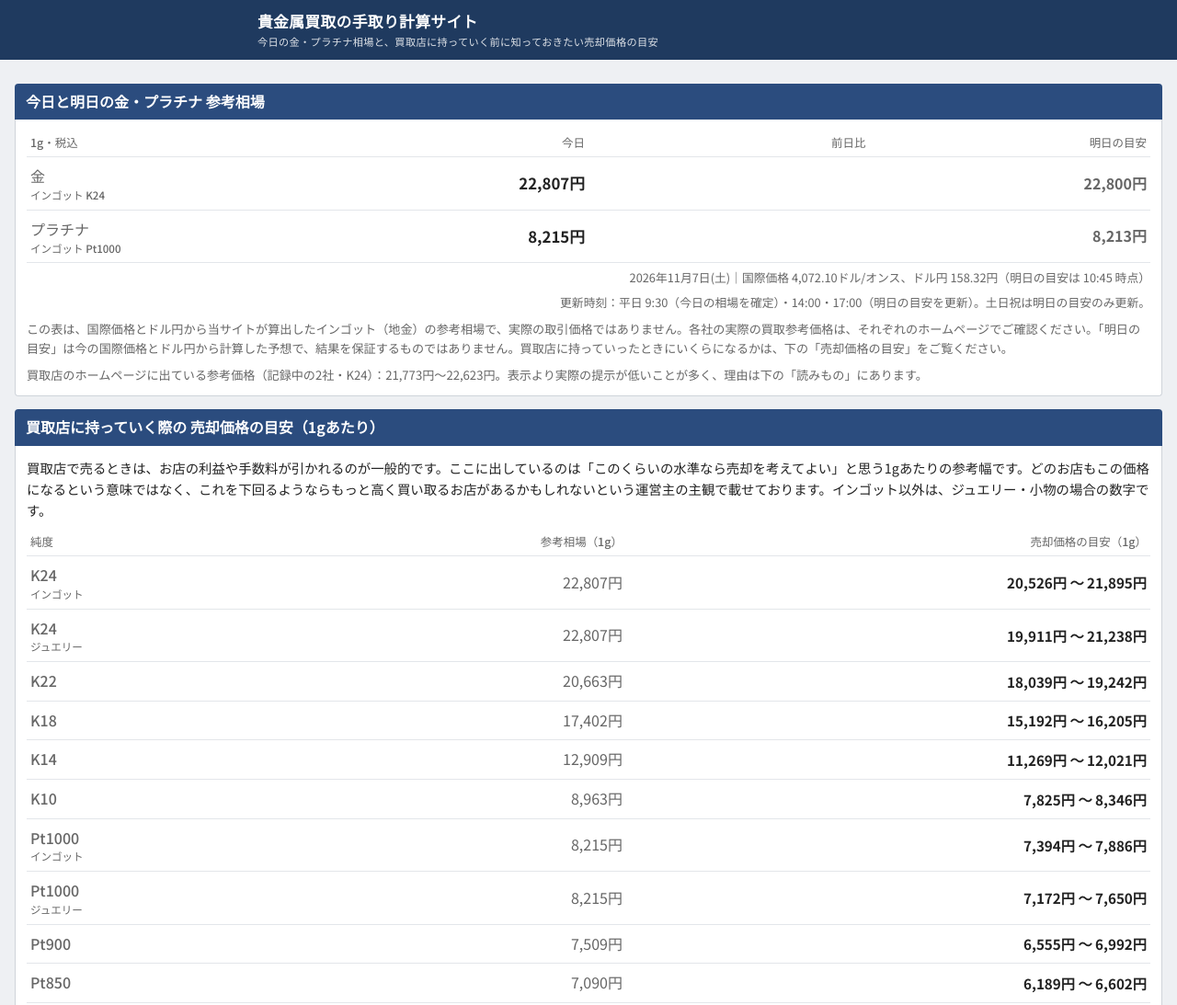
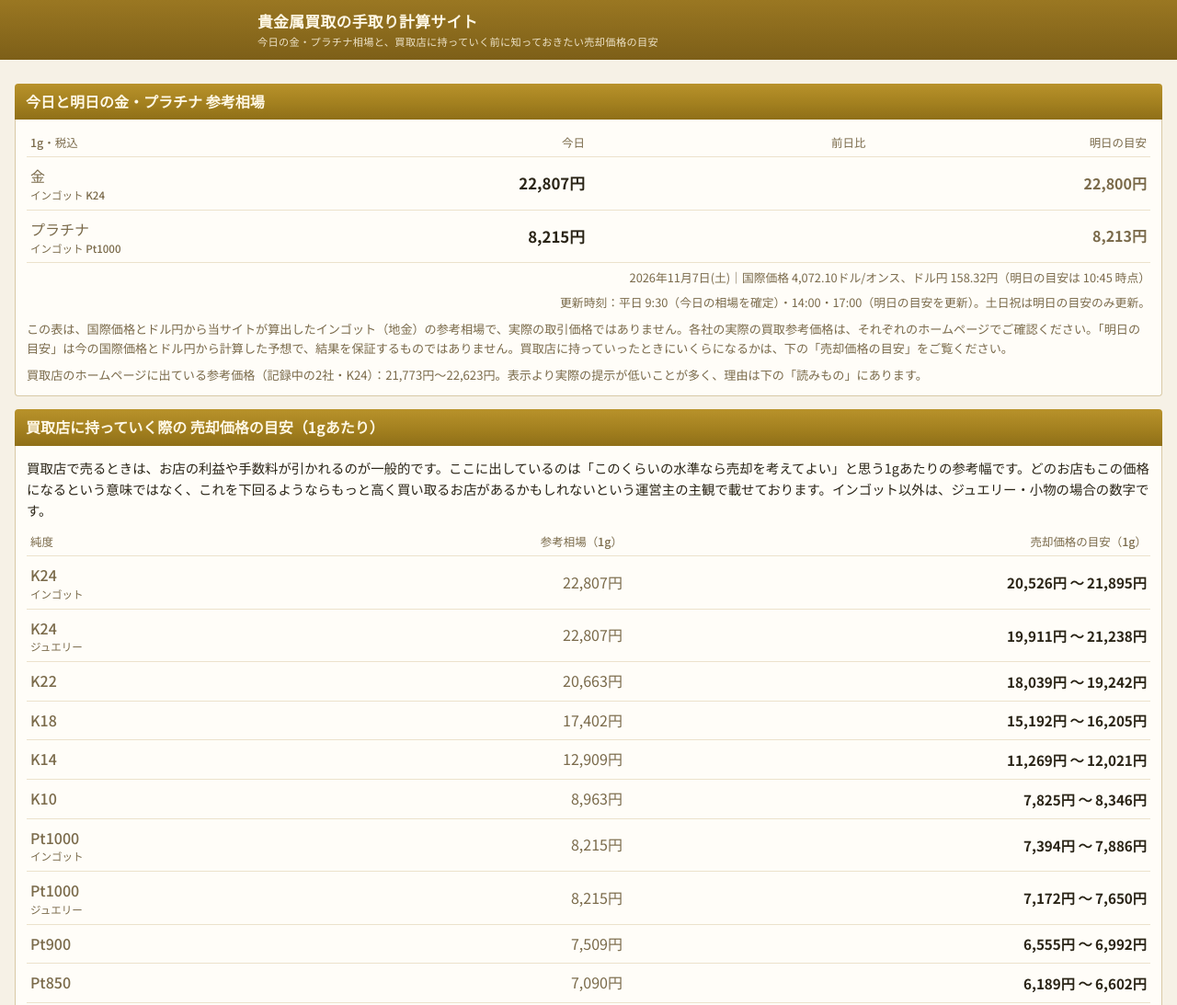
Before and after one commit to j8w6nyvmcj-droid/kin-tedori, a plain HTML site: page index.html in a window 1280 px wide. Shown: the top 1093 px of the page at 92% size. Drawn offline with Linux system fonts and the light colour scheme; a script that the page names is missing.

Commit message:
配色を金色系に
Co-Authored-By: Claude Fable 5.1 <noreply@anthropic.com>
Claude-Session: https://claude.ai/code/session_01QBvATnpeADfj2qmJ9Lqjju

```diff
--- a/style.css
+++ b/style.css
@@ -1,14 +1,14 @@
 /* 日本の相場情報サイトの定型。紺のサイト名バー、帯見出し、白い枠の表 */
-:root{--bg:#eef0f3;--panel:#fff;--fg:#222;--muted:#666;--line:#cfd4da;--line-soft:#e3e6ea;
-  --head:#1f3a5f;--head-fg:#fff;--band:#2b4c7e;--band-fg:#fff;--link:#1a4fb4;--up:#d33;--down:#1a56c8;
-  --ok:#1f7a3c;--ok-soft:#e6f4ea;--warn:#9a6a00;--warn-soft:#fff5d6;--bad:#b23030;--bad-soft:#fde8e8;
+:root{--bg:#f6f1e6;--panel:#fffdf8;--fg:#2a2416;--muted:#7a6a4a;--line:#d8c9a6;--line-soft:#ece2cc;
+  --head:#8a6a1f;--head-fg:#fff8e6;--band:#a3801f;--band-fg:#fff8e6;--link:#8a5a10;--up:#c43b3b;--down:#1f5fb8;
+  --ok:#3a7a3a;--ok-soft:#eaf3e4;--warn:#9a6a00;--warn-soft:#fff3d2;--bad:#b23030;--bad-soft:#fbe4e0;
   --font:"Noto Sans JP","Hiragino Sans","Hiragino Kaku Gothic ProN",Meiryo,system-ui,sans-serif}
-@media (prefers-color-scheme:dark){:root{--bg:#15181c;--panel:#1f2328;--fg:#e6e8eb;--muted:#9aa3ad;--line:#3a4149;--line-soft:#2b3137;
-  --head:#162a45;--band:#24416a;--link:#7fb0ff;--up:#ff7b7b;--down:#7fb0ff;--ok:#7fd49a;--ok-soft:#1b3024;--warn:#f0c86a;--warn-soft:#332b15;--bad:#f08a8a;--bad-soft:#3a2020;color-scheme:dark}}
+@media (prefers-color-scheme:dark){:root{--bg:#1a1610;--panel:#242017;--fg:#efe6d2;--muted:#b8a883;--line:#4a4028;--line-soft:#332c1d;
+  --head:#5e4812;--head-fg:#fbf1d8;--band:#7a5f17;--band-fg:#fbf1d8;--link:#e0b85a;--up:#ff8080;--down:#7fb0ff;--ok:#8fd49a;--ok-soft:#1d2e1d;--warn:#f0c86a;--warn-soft:#352b14;--bad:#f08a8a;--bad-soft:#3a2020;color-scheme:dark}}
 html,body{margin:0}
 body{background:var(--bg);color:var(--fg);font-family:var(--font);font-size:15px;line-height:1.6;padding:0 0 24px}
 a{color:var(--link)}
-.hd{background:var(--head);color:var(--head-fg);position:sticky;top:0;z-index:9}
+.hd{background:linear-gradient(180deg,#9a7722,#7d5f18);color:var(--head-fg);position:sticky;top:0;z-index:9}
 .hd .in{max-width:720px;margin:0 auto;display:flex;align-items:center;gap:12px;padding:10px max(16px,env(safe-area-inset-right,0px)) 10px max(16px,env(safe-area-inset-left,0px))}
 .hd .menu{width:22px;height:16px;border-top:3px solid var(--head-fg);border-bottom:3px solid var(--head-fg);position:relative;flex:none;display:block}
 .hd .menu::after{content:"";position:absolute;left:0;right:0;top:50%;border-top:3px solid var(--head-fg);transform:translateY(-50%)}
@@ -16,7 +16,7 @@ a{color:var(--link)}
 .hd h1 a{color:inherit;text-decoration:none}
 .hd small{display:block;font-size:.7rem;font-weight:400;opacity:.85}
 .wrap{max-width:720px;margin:0 auto;padding:12px max(16px,env(safe-area-inset-right,0px)) 0 max(16px,env(safe-area-inset-left,0px))}
-.band{background:var(--band);color:var(--band-fg);font-weight:700;font-size:1rem;padding:7px 12px;margin:14px 0 0;border-radius:4px 4px 0 0}
+.band{background:linear-gradient(180deg,#b8922a 0%,#a3801f 55%,#8f6f18 100%);color:var(--band-fg);font-weight:700;font-size:1rem;padding:7px 12px;margin:14px 0 0;border-radius:4px 4px 0 0}
 .box{background:var(--panel);border:1px solid var(--line);border-top:0;border-radius:0 0 4px 4px;padding:12px;overflow:hidden}
 .wrap,.box,table{max-width:100%}
 html,body{overflow-x:hidden}
@@ -51,7 +51,7 @@ table.price tr.hd2 td{font-size:.78rem;color:var(--muted);padding-top:4px;paddin
 .fr>div{min-width:0}
 select,input[type=number]{width:100%;box-sizing:border-box;font:inherit;font-size:1rem;padding:8px 10px;border:1px solid var(--line);border-radius:4px;background:var(--panel);color:var(--fg)}
 select:focus,input:focus{outline:2px solid var(--link);outline-offset:1px}
-.btn{display:block;width:100%;margin-top:12px;font:inherit;font-size:1.05rem;font-weight:700;padding:12px;border:0;border-radius:4px;background:var(--band);color:var(--band-fg);cursor:pointer}
+.btn{display:block;width:100%;margin-top:12px;font:inherit;font-size:1.05rem;font-weight:700;padding:12px;border:0;border-radius:4px;background:linear-gradient(180deg,#b8922a,#8f6f18);color:var(--band-fg);cursor:pointer}
 .btn:focus{outline:2px solid var(--link);outline-offset:2px}
 .res{margin-top:12px;border:2px solid var(--band);border-radius:4px;overflow:hidden}
 .res .t{background:var(--band);color:var(--band-fg);font-size:.85rem;padding:5px 12px}
```
